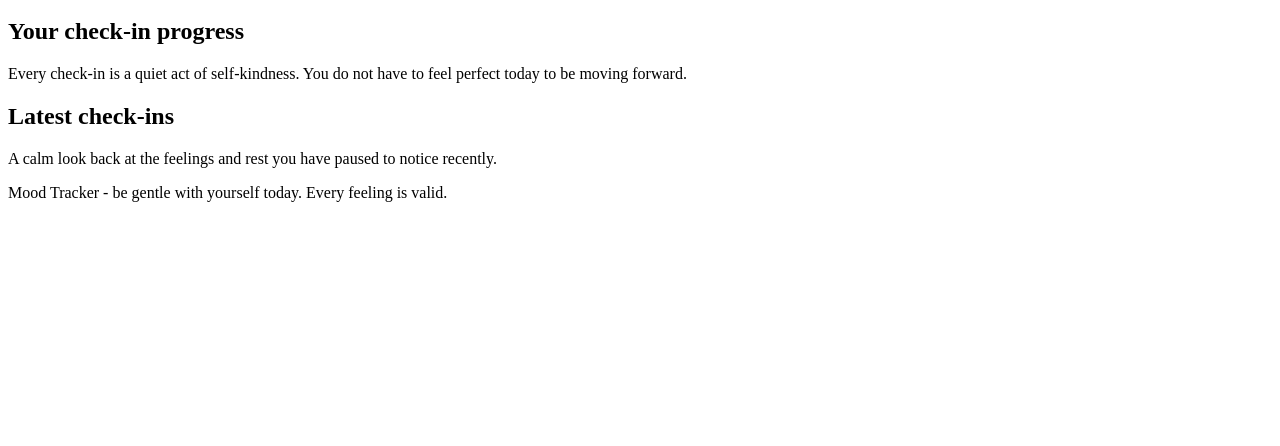
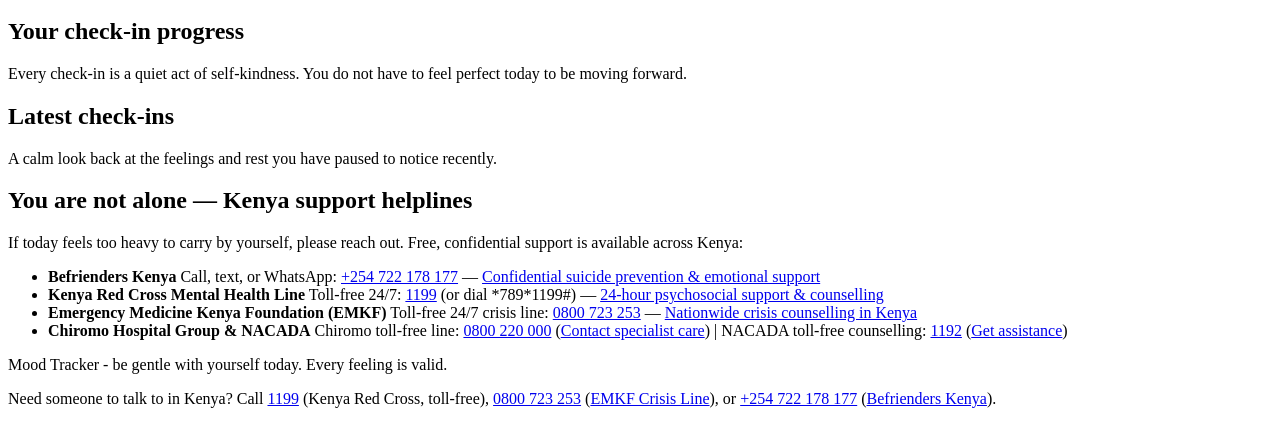
Before and after one commit to Njenga77/Mood-Tracker, a plain HTML site: page index.html in a window 1280 px wide. Shown: the part 100-546 px from the top of the page. Drawn offline with Linux system fonts and the light colour scheme.

Commit message:
Added helpline contacts

```diff
--- a/index.html
+++ b/index.html
@@ -29,9 +29,32 @@
             <p>A calm look back at the feelings and rest you have paused to notice recently.</p>
             <ul id="recent" class="list"></ul>
         </section>
+        <section>
+           <h2>You are not alone — Kenya support helplines</h2>
+           <p>If today feels too heavy to carry by yourself, please reach out. Free, confidential support is available across Kenya:</p>
+           <ul class="list">
+                <li>
+                    <strong>Befrienders Kenya</strong>
+                    <span>Call, text, or WhatsApp: <a href="tel:+254722178177">+254 722 178 177</a> — <a href="https://findahelpline.com/organizations/befrienders-kenya-suicide-prevention-helpline" target="_blank" rel="noopener">Confidential suicide prevention &amp; emotional support</a></span>
+                </li>
+                <li>
+                    <strong>Kenya Red Cross Mental Health Line</strong>
+                    <span>Toll-free 24/7: <a href="tel:1199">1199</a> (or dial *789*1199#) — <a href="https://ngos.ke/mental-health-ngos-in-kenya-2026-suicide-prevention-guide/" target="_blank" rel="noopener">24-hour psychosocial support &amp; counselling</a></span>
+                </li>
+                <li>
+                    <strong>Emergency Medicine Kenya Foundation (EMKF)</strong>
+                    <span>Toll-free 24/7 crisis line: <a href="tel:0800723253">0800 723 253</a> — <a href="https://heyrafiki.space/crisis" target="_blank" rel="noopener">Nationwide crisis counselling in Kenya</a></span>
+                </li>
+                <li>
+                    <strong>Chiromo Hospital Group &amp; NACADA</strong>
+                    <span>Chiromo toll-free line: <a href="tel:0800220000">0800 220 000</a> (<a href="https://chiromohospitalgroup.co.ke/contact-us/" target="_blank" rel="noopener">Contact specialist care</a>) | NACADA toll-free counselling: <a href="tel:1192">1192</a> (<a href="https://nacada.go.ke/how-get-assistance" target="_blank" rel="noopener">Get assistance</a>)</span>
+                </li>
+            </ul>
+        </section>
     </main>
     <footer>
         <p>Mood Tracker - be gentle with yourself today. Every feeling is valid.</p>
+        <p>Need someone to talk to in Kenya? Call <a href="tel:1199">1199</a> (Kenya Red Cross, toll-free), <a href="tel:0800723253">0800 723 253</a> (<a href="https://heyrafiki.space/crisis" target="_blank" rel="noopener">EMKF Crisis Line</a>), or <a href="tel:+254722178177">+254 722 178 177</a> (<a href="https://findahelpline.com/organizations/befrienders-kenya-suicide-prevention-helpline" target="_blank" rel="noopener">Befrienders Kenya</a>).</p>
     </footer>
     <script src="script.js"></script>
 </body>
```
